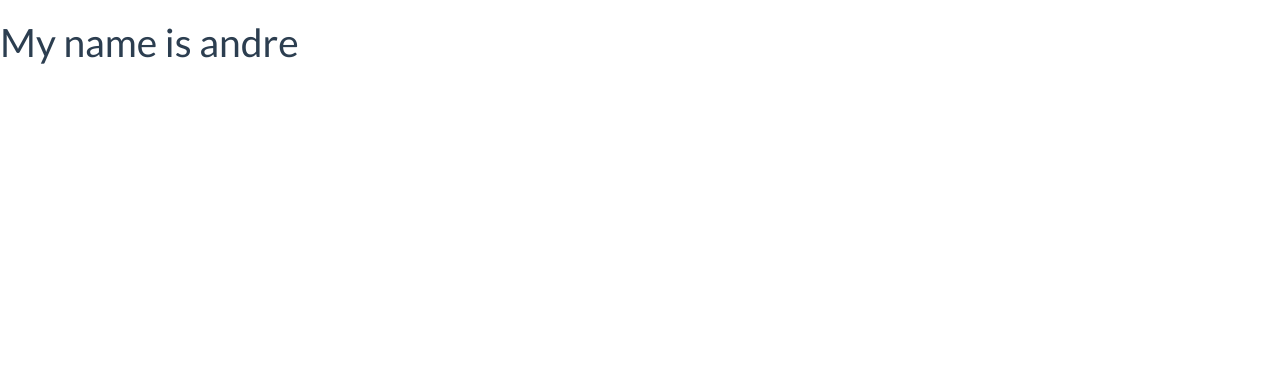
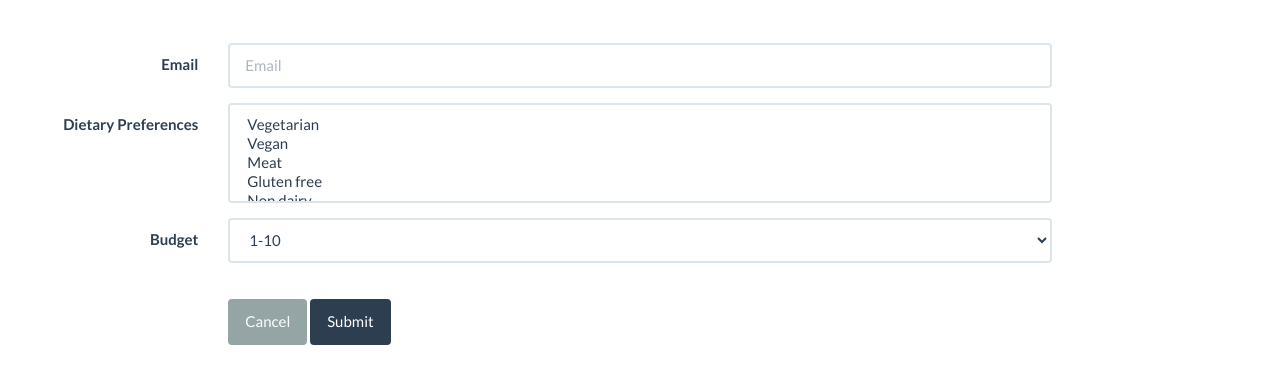
Before and after one commit to thisisandreeeee/eateasy, a Flask app: page /form in a window 1280 px wide. Shown: the top 384 px of the page. Run offline with Flask 2, Linux system fonts and the light colour scheme; some libraries are stand-ins or nearby versions; some web fonts are replaced.

Commit message:
added form fields

```diff
--- a/templates/form.html
+++ b/templates/form.html
@@ -1,4 +1,53 @@
 {% extends "layout.html" %}
 {% block body %}
-<h1>My name is andre</h1>
+
+
+
+<br>
+<br>
+<div class="container-fluid">
+<form class="form-horizontal" method="post" action="form_handler.py">
+  <fieldset>
+    <!--legend>Legend</legend-->
+    <div class="form-group">
+      <label for="inputEmail" class="col-lg-2 control-label">Email</label>
+      <div class="col-lg-8">
+        <input type="text" class="form-control" id="inputEmail" name="inputEmail" placeholder="Email">
+      </div>
+    </div>
+    <div class="form-group">
+      <label for="select" class="col-lg-2 control-label">Dietary Preferences</label>
+      <div class="col-lg-8">
+		<select multiple="" id="dietary_preference" name="dietary_preference" class="form-control">
+          <option>Vegetarian</option>
+          <option>Vegan</option>
+          <option>Meat</option>
+          <option>Gluten free</option>
+          <option>Non dairy</option>
+        </select>
+      </div>
+    </div>
+    <div class="form-group">
+      <label for="select" class="col-lg-2 control-label">Budget</label>
+      <div class="col-lg-8">
+        <select class="form-control" id="budget" name="budget">
+          <option>1-10</option>
+          <option>10-20</option>
+          <option>20-50</option>
+          <option>50+</option>
+        </select>
+        <br>
+      </div>
+    </div>
+    <div class="form-group">
+      <div class="col-lg-10 col-lg-offset-2">
+        <button type="reset" class="btn btn-default">Cancel</button>
+        <button type="submit" class="btn btn-primary">Submit</button>
+      </div>
+    </div>
+  </fieldset>
+</form>
+</div>
+
+
 {% endblock %}
```
